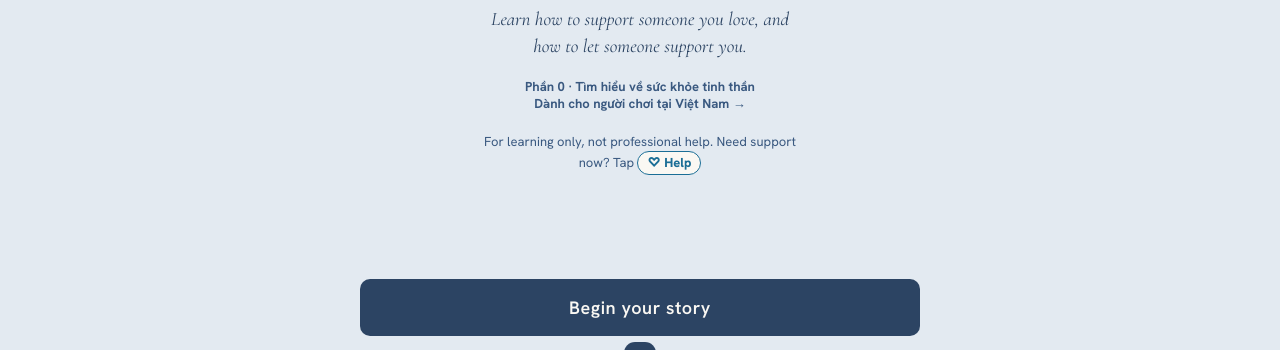
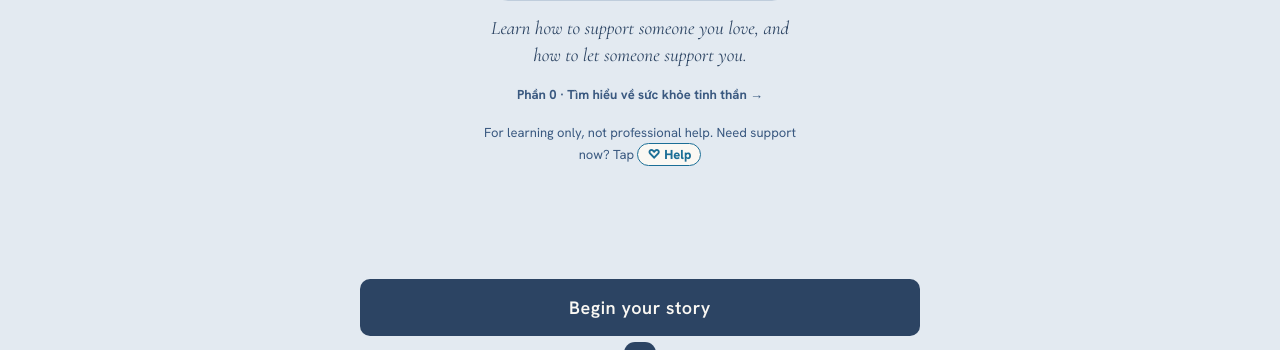
Before and after one commit to Anbu47/W4GZ-Trust-and-Hope, a plain HTML site: page index.html in a window 1280 px wide. Shown: the part 450-800 px from the top of the page. Drawn offline with nearby package versions, Linux system fonts and the light colour scheme.

Commit message:
Keep Vietnam label on Part 0 selection card only

```diff
--- a/index.html
+++ b/index.html
@@ -916,7 +916,7 @@ html .character-name.name-partner,html .who b.name-partner{color:var(--partner-n
         <h1 class="th1">Trust <span class="and">and</span> <span class="hope">Hope</span></h1>
         <div class="qchip">120 real-life questions · a new set every game</div>
         <p class="tagline" id="titleTag">Learn how to support someone you love, and how to let someone support you.</p>
-        <button class="ghost" id="p0Title" lang="vi">Phần 0 · Tìm hiểu về sức khỏe tinh thần<br><strong>Dành cho người chơi tại Việt Nam →</strong></button><p class="safe">For learning only, not professional help. Need support now? Tap <button class="safe-help" id="helpLinkTitle">♡ Help</button></p>
+        <button class="ghost" id="p0Title" lang="vi">Phần 0 · Tìm hiểu về sức khỏe tinh thần →</button><p class="safe">For learning only, not professional help. Need support now? Tap <button class="safe-help" id="helpLinkTitle">♡ Help</button></p>
       </div>
     </div>
     <button class="cta" id="startBtn">Begin your story</button>
```
